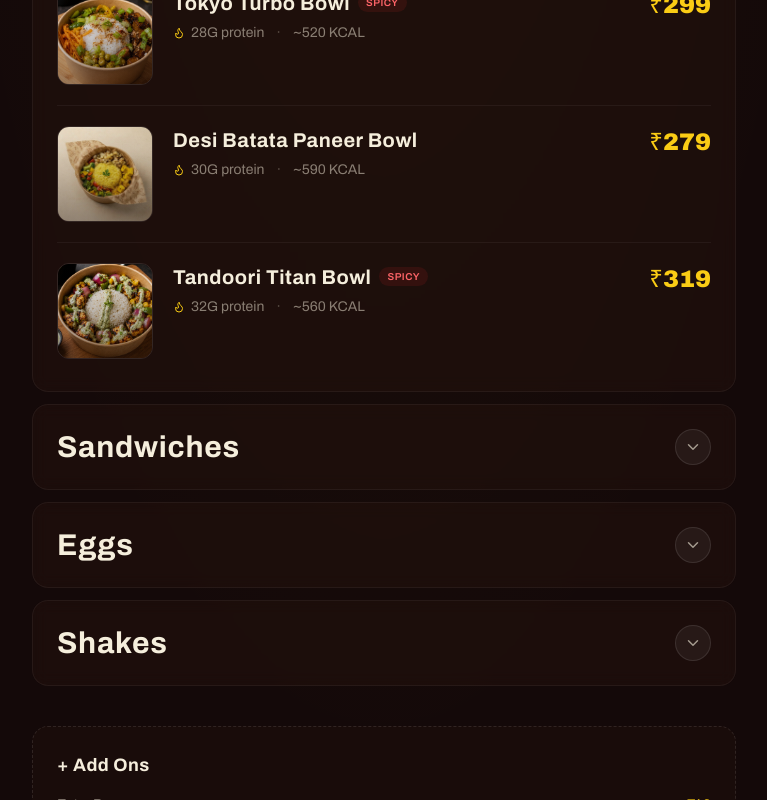
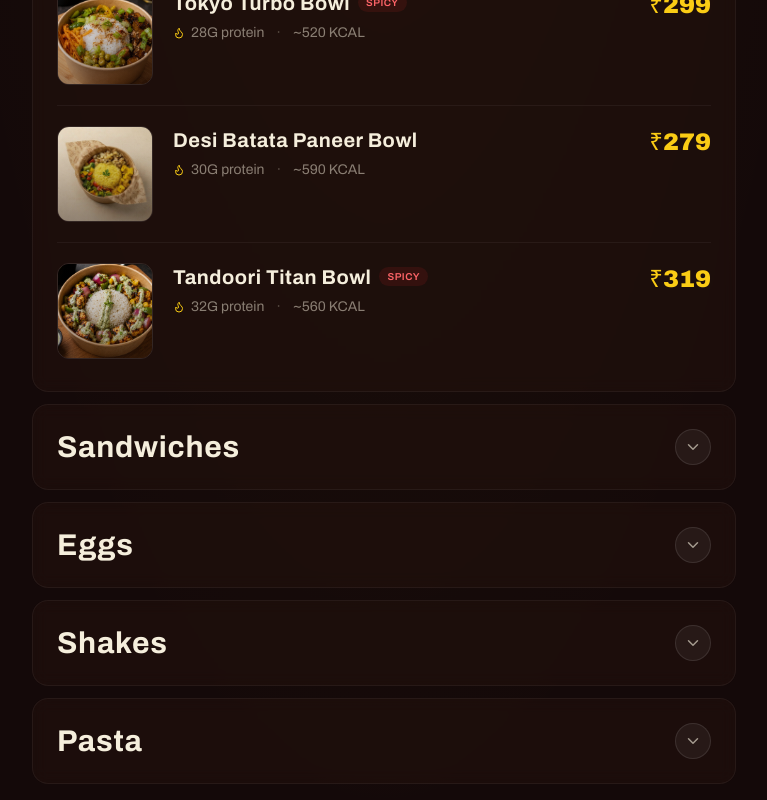
Before and after one commit to Adit841/Grills-And-Grains, a React (Vite) app: page / in a window 1280 px wide. Shown: the part 2000-2800 px from the top of the page, without its empty margins (256-1023 px from the left). Built offline with nearby package versions, Linux system fonts and the light colour scheme; a web font is replaced by a local one.

Commit message:
everything done

```diff
--- a/src/data/contact.js
+++ b/src/data/contact.js
@@ -2,7 +2,7 @@ export const contact = {
   phone: '+91 8890330073',
   phoneRaw: '918890330073',
   whatsappUrl: 'https://wa.me/918890330073',
-  email: 'grillandgrains@gmail.com',
+  email: 'grillsandgrains1@gmail.com',
   location: 'Jaipur, Rajasthan, India',
   instagramUrl: 'https://www.instagram.com/grillandgrains/',
   instagramHandle: '@grillandgrains',
--- a/src/data/menuData.js
+++ b/src/data/menuData.js
@@ -7,6 +7,7 @@ import smokyRajmaBowl from '../assets/images/Smoky Rajma Bowl.jpeg'
 import theProteinStack from '../assets/images/The Protein Stack.jpeg'
 import tandooriTitanBowl from '../assets/images/Tandoori Titan Bowl.jpeg'
 import powerEggPot from '../assets/images/Power Egg Pot.jpeg'
+import powerPastaBowl from '../assets/images/Power Pasta Bowl.jpeg'
 export const menuCategories = [
   {
     id: 'power-bowls',
@@ -31,6 +32,12 @@ export const menuCategories = [
     name: 'Shakes',
     fullName: 'Protein Shake',
     description: 'Smooth, satisfying post-workout fuel',
+  },
+  {
+    id: 'pasta',
+    name: 'Pasta',
+    fullName: 'Pasta',
+    description: 'High-protein pasta bowls for sustained energy',
   },
 ]
 
@@ -143,6 +150,18 @@ export const menuItems = [
     vegan: false,
     image: muscleMochaShake,
   },
+  {
+    id: 'power-pasta-bowl',
+    category: 'pasta',
+    name: 'Power Pasta Bowl',
+    protein: '35G',
+    calories: '~550 KCAL',
+    price: 279,
+    isVeg: true,
+    spicy: false,
+    vegan: false,
+    image: powerPastaBowl,
+  },
 ]
 
 export const addons = [
```
